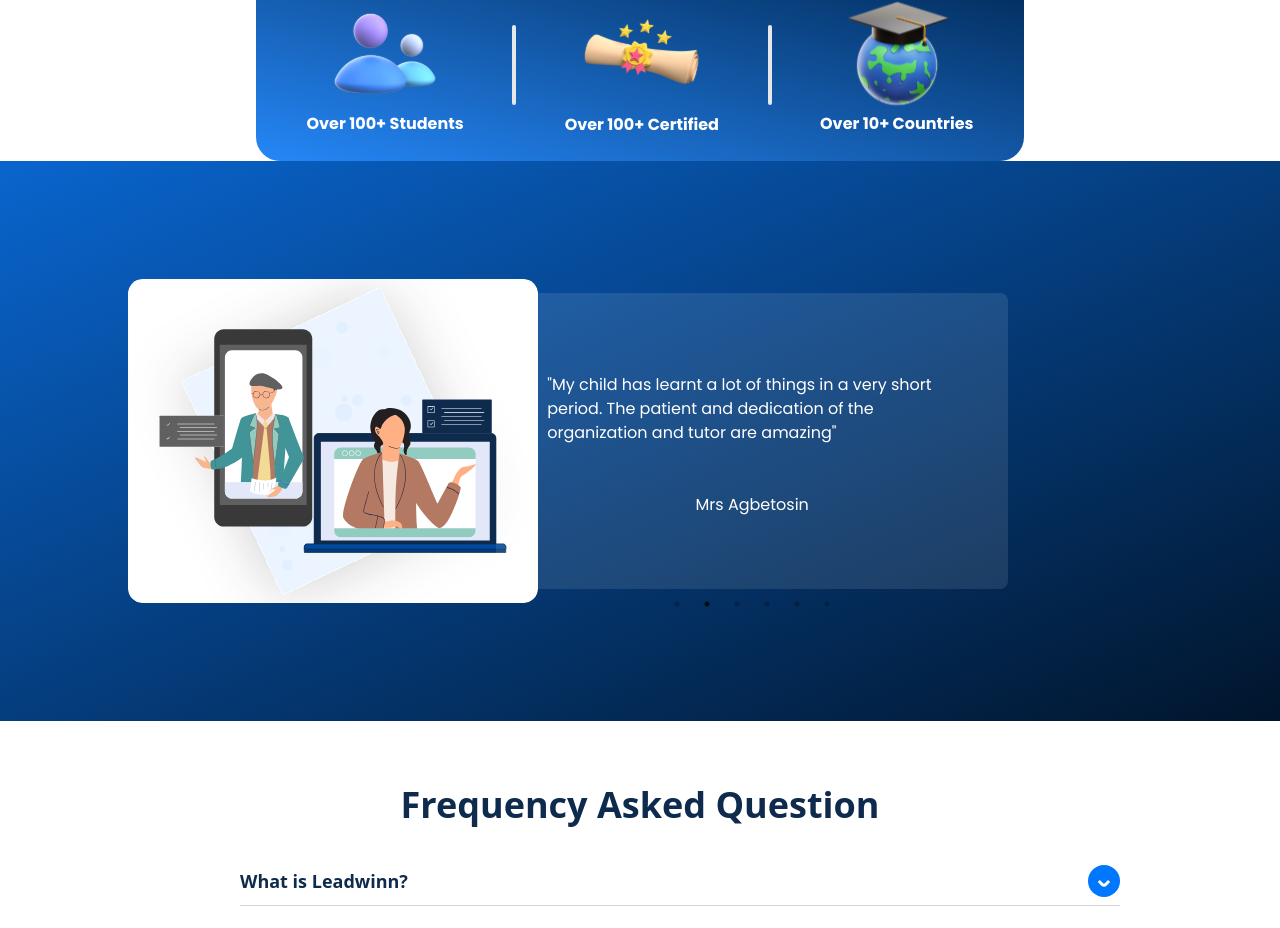
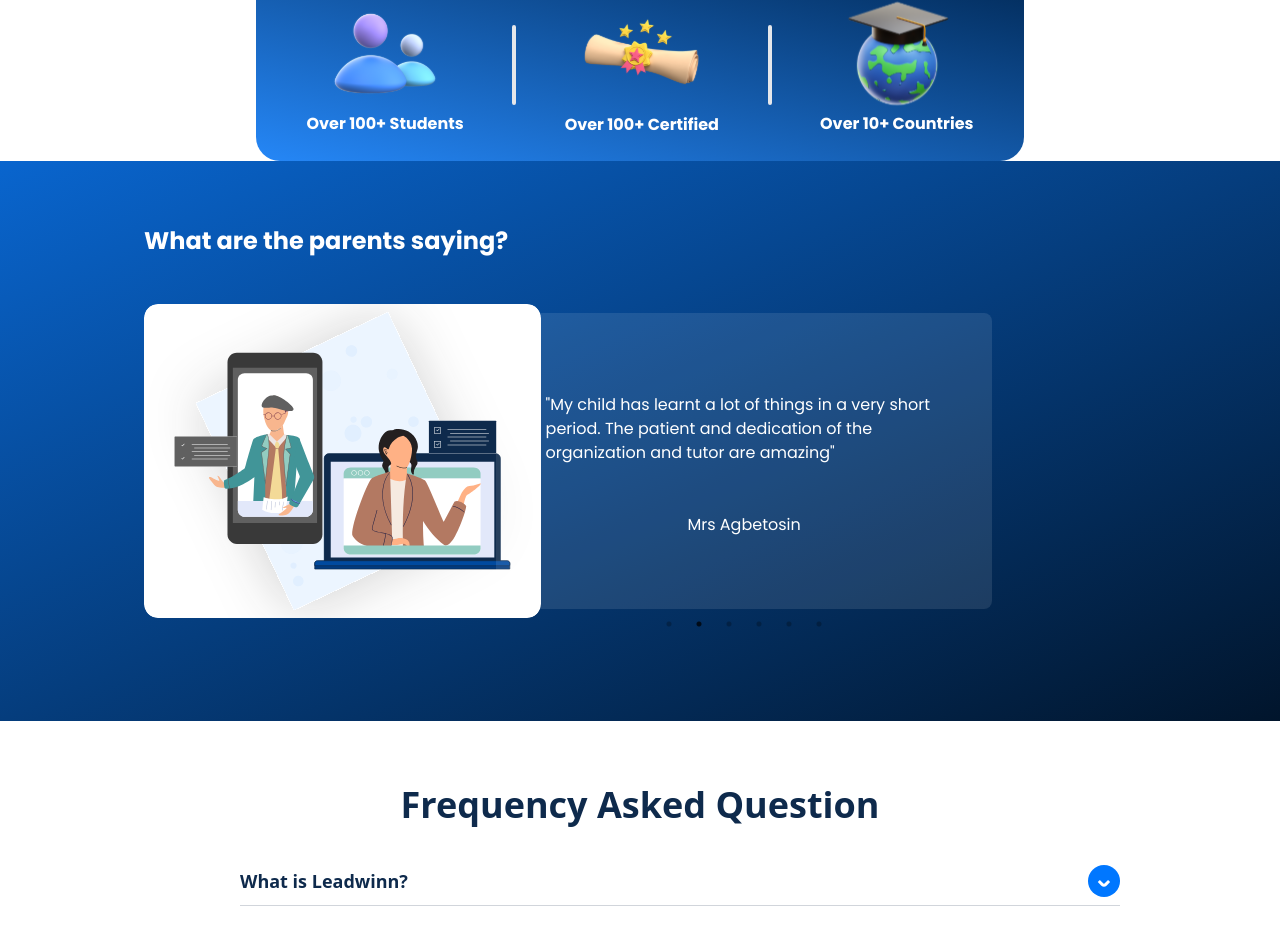
Before and after one commit to Adeleyeha-17/Leadwinn-Academy, a React (Vite) app: page / in a window 1280 px wide. Shown: the part 808-1736 px from the top of the page. Built offline with nearby package versions, Linux system fonts and the light colour scheme.

Commit message:
updated  testimonial

```diff
--- a/src/components/Testimonial/Testimonial.tsx
+++ b/src/components/Testimonial/Testimonial.tsx
@@ -13,17 +13,17 @@ export const Testimonial = () => {
          name: 'Mrs Agbetosin',
          message: 'My child has learnt a lot of things in a very short period. The patient and dedication of the organization and tutor are amazing',
        }, {
-         name: 'Mrs Suzanne O',
+         name: 'Mrs Suzanne O.',
          message: 'My daughter enjoyed each session and was always looking forward to the next class',
        },
        {
-         name: 'Mrs Adelopo E',
+         name: 'Mrs Adelopo E.',
          message: 'The classes are highly engaging. Teacher is very patient and loves to carry the students along. My son is always looking forward to the next class. It is great to see him channel his skills in a productive way',
        },{
          name: 'Mrs Obaro',
          message: 'It taught my son how to be independent and create game by himself which made him really happy',
        },{
-         name: 'Mrs Abimbola 0',
+         name: 'Mrs Abimbola 0.',
          message: 'Great Academy where kids can learn to make games independently',
        },
     ];
@@ -39,8 +39,10 @@ export const Testimonial = () => {
       autoplaySpeed: 3000
     };
   return (
-    <div className="bg-gradient-to-tl from-test-gra-2 to-test-gra h-81 flex items-center justify-center p-32 overflow-hidden">
-      <div className="grid grid-cols-2 items-center">
+    <div className="bg-gradient-to-tl from-test-gra-2 to-test-gra h-81 font-poppins flex flex-col items-center justify-center p-36 overflow-hidden relative">
+      <h1 className="text-2xl font-bold text-white mb-10 absolute top-16 left-36 ">What are the parents saying?</h1>
+
+      <div className="grid grid-cols-2 items-center mt-10">
          <div>
          <img src="./sliderImg.svg" alt="slider Image" className="w-4/5"/>
 
```
